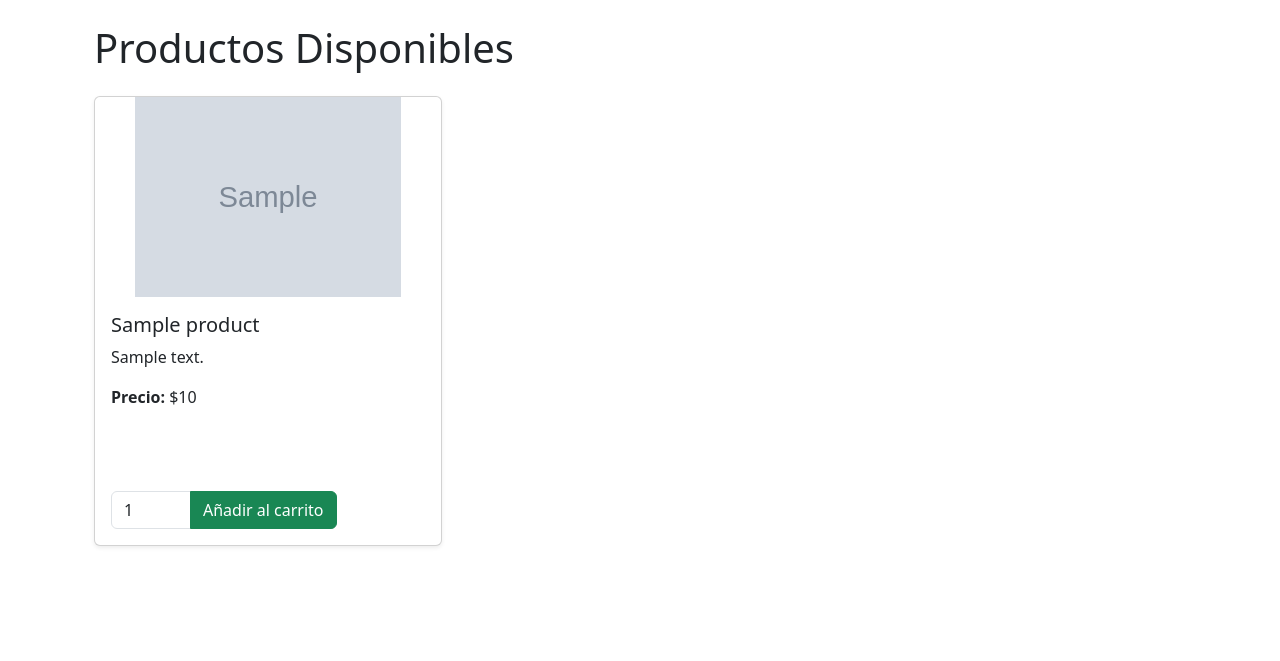
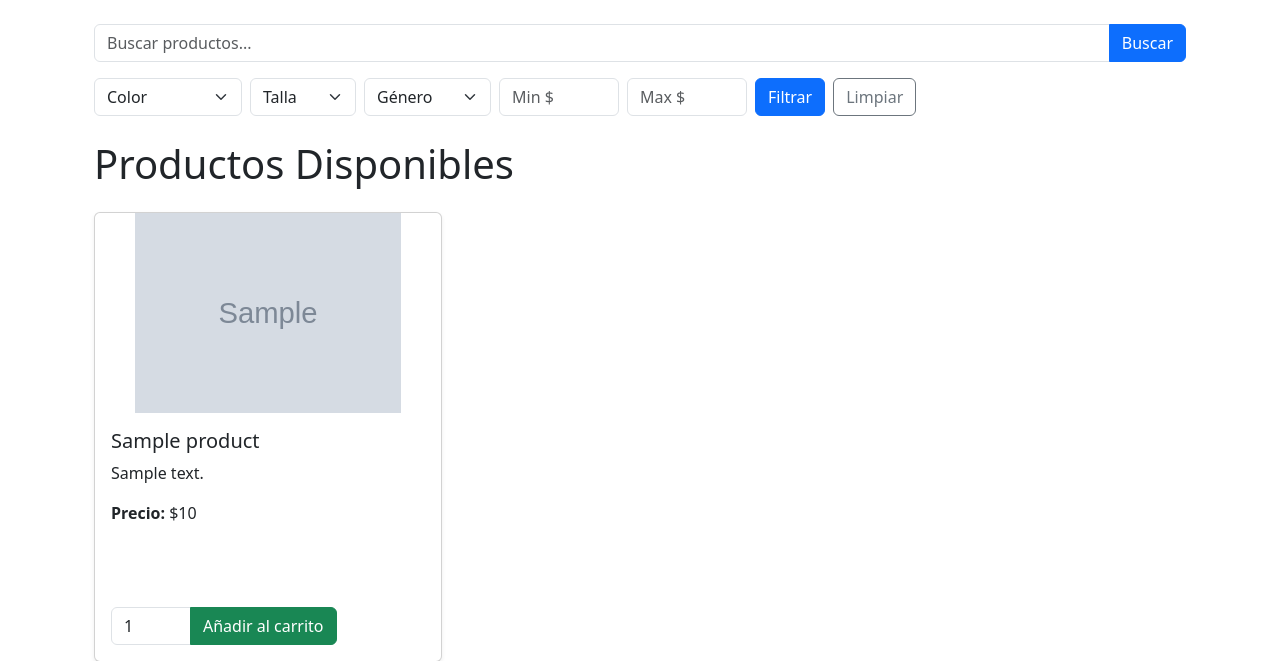
Before and after one commit to restreh/ST0261-TEIS-Proyecto, a Django app: page / in a window 1280 px wide. Shown: the part 56-717 px from the top of the page. Run offline with Django 5.2, Linux system fonts and the light colour scheme; tables that the repository leaves empty hold one stand-in row (values such as "Sample post"); grey boxes marked "Sample" are stand-in pictures.

Commit message:
Aplicación de las 4 funciones interesantes

```diff
--- a/requirements.txt
+++ b/requirements.txt
@@ -1,3 +1,4 @@
 Django>=4.2,<5.0
 pydantic>=1.10
 django-nested-admin>=3.4.0
+weasyprint
--- a/store/templates/store/base.html
+++ b/store/templates/store/base.html
@@ -5,6 +5,7 @@
     <meta charset="UTF-8">
     <title>{% block title %}Tienda de Ropa{% endblock %}</title>
     <link href="https://cdn.jsdelivr.net/npm/bootstrap@5.3.0/dist/css/bootstrap.min.css" rel="stylesheet">
+    <link rel="stylesheet" href="https://cdnjs.cloudflare.com/ajax/libs/font-awesome/6.5.1/css/all.min.css">
 </head>
 
 <body>
--- a/store/templates/store/product_list.html
+++ b/store/templates/store/product_list.html
@@ -4,7 +4,64 @@
 {% block title %}Productos Disponibles{% endblock %}
 
 {% block content %}
+
 <div class="container mt-4">
+
+    <form method="GET" action="{% url 'product_list' %}" class="mb-4">
+        <!-- Búsqueda -->
+        <div class="input-group mb-3">
+            <input type="text" class="form-control" name="q" placeholder="Buscar productos..." value="{{ request.GET.q }}">
+            <button class="btn btn-primary" type="submit">Buscar</button>
+        </div>
+
+        <!-- Filtros compactos -->
+        <div class="d-flex flex-wrap gap-2 align-items-center mb-3">
+            <!-- Color -->
+            <select name="color" id="color" class="form-select" style="width: auto;">
+                <option value="">Color</option>
+                {% for color in colors %}
+                    <option value="{{ color.name }}" {% if request.GET.color == color.name %}selected{% endif %}>
+                        {{ color.name }}
+                    </option>
+                {% endfor %}
+            </select>
+
+            <!-- Talla -->
+            <select name="size" id="size" class="form-select" style="width: auto;">
+                <option value="">Talla</option>
+                {% for size in sizes %}
+                    <option value="{{ size.value }}" {% if request.GET.size == size.value %}selected{% endif %}>
+                        {{ size.value }}
+                    </option>
+                {% endfor %}
+            </select>
+
+            <!-- Género -->
+            <select name="gender" id="gender" class="form-select" style="width: auto;">
+                <option value="">Género</option>
+                {% for value, label in genders %}
+                    <option value="{{ value }}" {% if request.GET.gender == value %}selected{% endif %}>
+                        {{ label }}
+                    </option>
+                {% endfor %}
+            </select>
+
+            <!-- Precio mínimo -->
+            <input type="number" name="min_price" id="min_price" class="form-control" placeholder="Min $"
+                   value="{{ request.GET.min_price }}" style="max-width: 120px;">
+
+            <!-- Precio máximo -->
+            <input type="number" name="max_price" id="max_price" class="form-control" placeholder="Max $"
+                   value="{{ request.GET.max_price }}" style="max-width: 120px;">
+
+            <!-- Botón de Filtrar -->
+            <button type="submit" class="btn btn-primary">Filtrar</button>
+
+            <!-- Botón de Limpiar -->
+            <a href="{% url 'product_list' %}" class="btn btn-outline-secondary">Limpiar</a>
+        </div>
+    </form>
+
     <h1 class="mb-4">Productos Disponibles</h1>
     <div class="row">
         {% for product in products %}
--- a/store/urls.py
+++ b/store/urls.py
@@ -4,7 +4,7 @@ from .views import (
     ProductListView, UserRegistrationView, AddWishView, RemoveWishView, WishListView,
     AddToCartView, RemoveFromCartView, CartDetailView, CreateOrderView, CancelOrderView,
     OrderListView, PayOrderView, OrderDetailView, ProductDetailView,
-    CreateReviewView, UpdateReviewView, DeleteReviewView
+    CreateReviewView, UpdateReviewView, DeleteReviewView, GenerateOrderPdfView
 )
 
 urlpatterns = [
@@ -27,4 +27,5 @@ urlpatterns = [
     path('wish_list/', WishListView.as_view(), name='wish_list'),
     path('wish_list/add/<int:product_id>/', AddWishView.as_view(), name='add_wish'),
     path('wish_list/remove/<int:product_id>/', RemoveWishView.as_view(), name='remove_wish'),
+    path('order/<int:pk>/pdf/', GenerateOrderPdfView.as_view(), name='order_pdf'),
 ]
--- a/store/views.py
+++ b/store/views.py
@@ -1,21 +1,65 @@
 from django.contrib.auth.mixins import LoginRequiredMixin
+from django.contrib.auth.decorators import login_required
 from django.shortcuts import redirect, get_object_or_404
 from django.views import View
 from django.views.generic import ListView, TemplateView, DetailView
 from django.views.generic.edit import FormView, CreateView, UpdateView, DeleteView
-from .models import Order, OrderItem, Payment, Product, ProductVariant, ProductReview
+from django.http import HttpResponse
+from .models import Order, OrderItem, Payment, Product, ProductVariant, ProductReview, Color, Size
 from .forms import RegistrationForm, ProductReviewForm
 from django.urls import reverse, reverse_lazy
 from django.utils import timezone
+from django.utils.decorators import method_decorator
 import uuid
 from decimal import Decimal
 from django.contrib import messages
 import json
+from django.conf import settings
+from django.core.mail import send_mail
+
+from reportlab.lib import colors
+from reportlab.lib.pagesizes import letter
+from reportlab.lib.styles import getSampleStyleSheet, ParagraphStyle
+from reportlab.platypus import SimpleDocTemplate, Table, TableStyle, Paragraph
 
 class ProductListView(ListView):
     model = Product
     template_name = 'store/product_list.html'
     context_object_name = 'products'
+    paginate_by = 10
+
+    def get_queryset(self):
+        queryset = Product.objects.all()
+        query = self.request.GET.get('q')
+        color = self.request.GET.get('color')
+        size = self.request.GET.get('size')
+        gender = self.request.GET.get('gender')
+        min_price = self.request.GET.get('min_price')
+        max_price = self.request.GET.get('max_price')
+
+        if query:
+            queryset = queryset.filter(name__icontains=query)
+        if color:
+            queryset = queryset.filter(variants__color__name=color)
+        if size:
+            queryset = queryset.filter(variants__size__value=size)
+        if gender:
+            queryset = queryset.filter(gender=gender)
+        if min_price:
+            queryset = queryset.filter(base_price__gte=min_price)
+        if max_price:
+            queryset = queryset.filter(base_price__lte=max_price)
+
+        return queryset.distinct()
+
+    def get_context_data(self, **kwargs):
+        context = super().get_context_data(**kwargs)
+        context['colors'] = Color.objects.all()
+        context['sizes'] = Size.objects.all()
+        context['genders'] = Product.GENDER_CHOICES
+        context['query'] = self.request.GET.get('q', '')
+        return context
+
 
 class ProductDetailView(DetailView):
     model = Product
@@ -317,7 +361,28 @@ class PayOrderView(LoginRequiredMixin, View):
             order.payment = payment
             order.status = "Pagado"
             order.save()
+
+            self.send_payment_email(order)
+
         return redirect('order_list')
+
+    def send_payment_email(self, order):
+        subject = 'Confirmación de pago'
+        message = (
+            f'Hola {order.user.first_name},\n\n'
+            f'Tu orden con ID {order.id} ha sido procesada correctamente.\n'
+            f'Transacción: {order.payment.transaction_id}\n'
+            f'Total pagado: ${order.payment.amount:.2f}\n\n'
+            'Gracias por tu compra.'
+        )
+        from_email = settings.EMAIL_HOST_USER
+        recipient_list = [order.user.email]
+
+        try:
+            send_mail(subject, message, from_email, recipient_list, fail_silently=False)
+            print(f"Correo enviado a {recipient_list[0]}")
+        except Exception as e:
+            print(f"Error al enviar el correo: {e}")
 
 class OrderListView(LoginRequiredMixin, TemplateView):
     template_name = 'store/order_list.html'
@@ -379,3 +444,84 @@ class DeleteReviewView(LoginRequiredMixin, DeleteView):
 
     def get_success_url(self):
         return reverse('product_detail', kwargs={'pk': self.object.product.id})
+
+
+@method_decorator(login_required, name='dispatch')
+class GenerateOrderPdfView(View):
+    def get(self, request, pk, *args, **kwargs):
+
+        order = get_object_or_404(Order, pk=pk, user=request.user)
+
+        # Crear el response para PDF
+        response = HttpResponse(content_type='application/pdf')
+        response['Content-Disposition'] = f'attachment; filename="orden_{order.id}.pdf"'
+
+        # Crear documento PDF
+        pdf = SimpleDocTemplate(response, pagesize=letter)
+        elements = []
+        styles = getSampleStyleSheet()
+
+        # Título de la orden
+        title_style = ParagraphStyle(
+            name='TitleStyle',
+            fontSize=18,
+            leading=22,
+            spaceAfter=10,
+            fontName='Helvetica-Bold'
+        )
+        elements.append(Paragraph(f"Orden #{order.id}", title_style))
+
+        # Fecha, Estado y Dirección de envío
+        details = f"""
+        <strong>Fecha:</strong> {order.order_date.strftime('%d/%m/%Y')}<br/>
+        <strong>Estado:</strong> {order.status}<br/>
+        <strong>Dirección de envío:</strong> {order.shipping_address if order.shipping_address else '-'}
+        """
+        elements.append(Paragraph(details, styles['Normal']))
+
+        # Espacio después de los detalles
+        elements.append(Paragraph("<br/><br/>", styles['Normal']))
+
+        # Título de productos
+        elements.append(Paragraph("<strong>Productos:</strong>", styles['Normal']))
+
+        # Definir datos de la tabla
+        data = [['Producto', 'Cantidad', 'Precio Unitario', 'Subtotal']]
+        for item in order.items.all():
+            product = item.item.product
+            subtotal = item.purchase_price * item.quantity
+            data.append([
+                product.name,
+                str(item.quantity),
+                f"${item.purchase_price:,.2f}",
+                f"${subtotal:,.2f}"
+            ])
+
+        # Estilo de la tabla
+        table = Table(data, colWidths=[150, 80, 100, 100])
+        table.setStyle(TableStyle([
+            ('BACKGROUND', (0, 0), (-1, 0), colors.black),
+            ('TEXTCOLOR', (0, 0), (-1, 0), colors.white),
+            ('ALIGN', (0, 0), (-1, -1), 'CENTER'),
+            ('FONTNAME', (0, 0), (-1, 0), 'Helvetica-Bold'),
+            ('BOTTOMPADDING', (0, 0), (-1, 0), 8),
+            ('BACKGROUND', (0, 1), (-1, -1), colors.whitesmoke),
+            ('GRID', (0, 0), (-1, -1), 0.5, colors.grey),
+        ]))
+
+        elements.append(table)
+
+        # Total de la orden
+        total_style = ParagraphStyle(
+            name='TotalStyle',
+            fontSize=14,
+            leading=16,
+            spaceBefore=15,
+            fontName='Helvetica-Bold'
+        )
+        elements.append(Paragraph(f"Total: ${order.total:,.2f}", total_style))
+
+        # Crear el PDF
+        pdf.build(elements)
+
+        return response
```
Also changed, not shown: st0261_project/settings.py (+9 -0 lines), store/templates/store/order_detail.html (+8 -1 lines).
